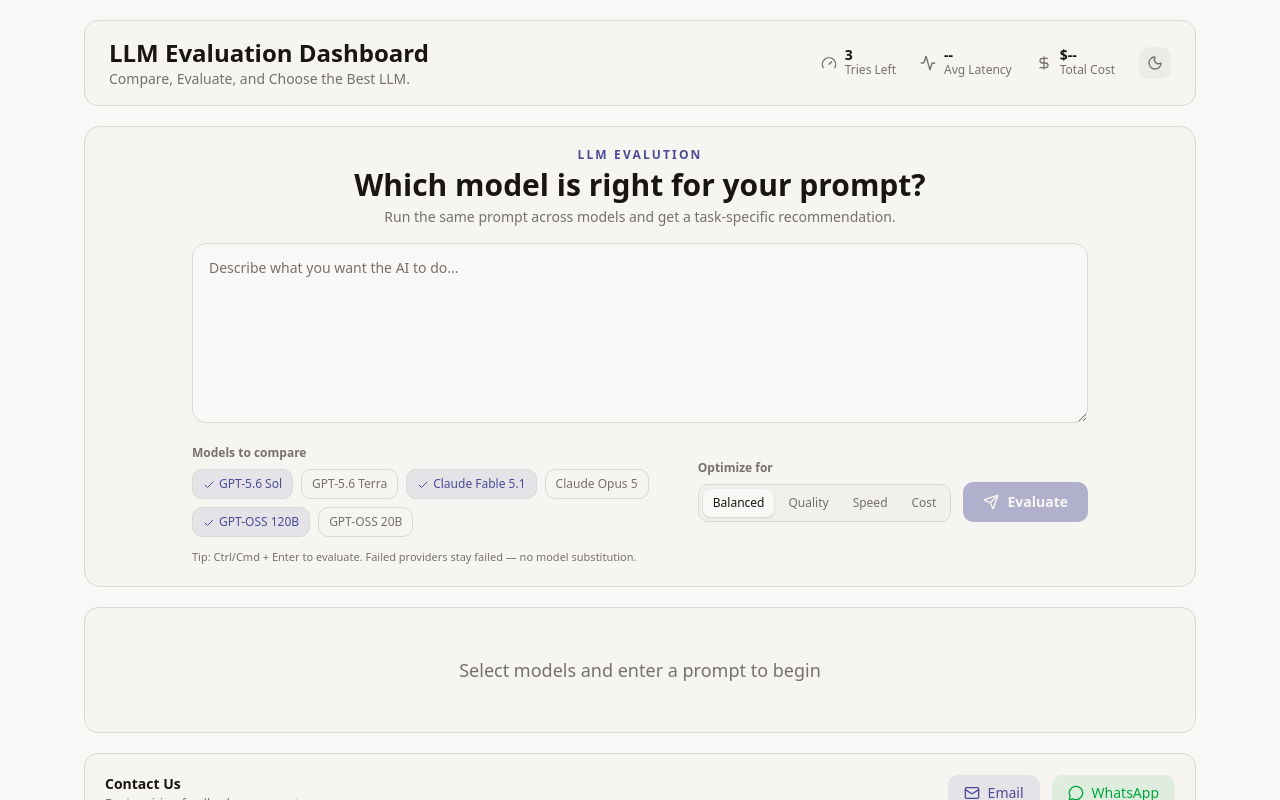
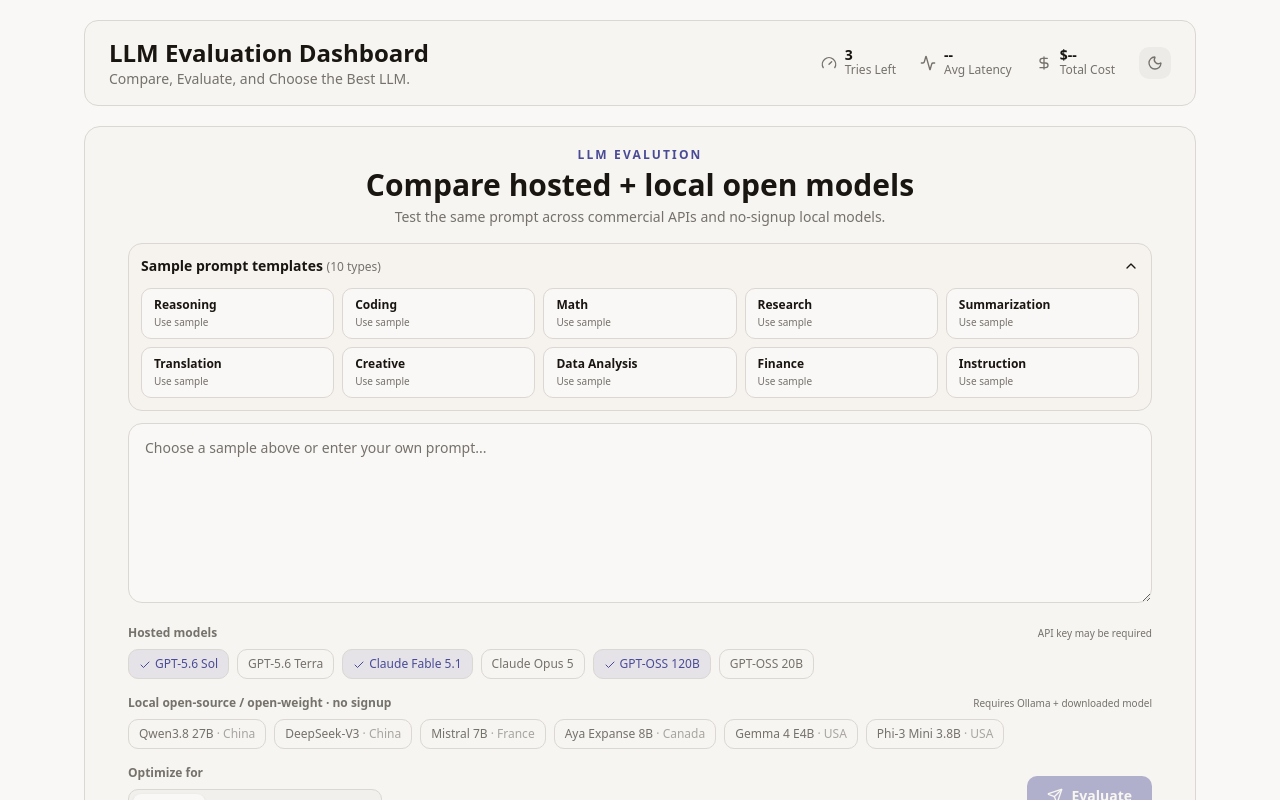
Before and after one commit to Aditya-Holkar/LLM-Evalution, a React (Vite) app: page / in a window 1280 px wide. Shown: the top 800 px of the page. Built offline with nearby package versions, Linux system fonts and the light colour scheme.

Commit message:
feat: add prompt templates and local model groups

```diff
--- a/src/components/PromptInput.jsx
+++ b/src/components/PromptInput.jsx
@@ -1,8 +1,8 @@
 import { useState } from 'react'
-import { Send, Loader2, Check } from 'lucide-react'
+import { Send, Loader2, Check, ChevronDown } from 'lucide-react'
 import { useApp } from '#/context/AppContext'
 import { useEvaluation } from '#/hooks/useEvaluation'
-import { MODELS } from '#/config/constants'
+import { MODELS, PROMPT_TEMPLATES } from '#/config/constants'
 
 const PRIORITIES = [
   { id: 'balanced', label: 'Balanced' },
@@ -14,46 +14,69 @@
 export default function PromptInput() {
   const [prompt, setPrompt] = useState('')
   const [priority, setPriority] = useState('balanced')
+  const [showTemplates, setShowTemplates] = useState(true)
   const { selectedModels, selectModel, isEvaluating } = useApp()
   const { evaluate } = useEvaluation()
+
+  const localModels = MODELS.filter((m) => m.provider === 'Ollama')
+  const hostedModels = MODELS.filter((m) => m.provider !== 'Ollama')
 
   const handleEvaluate = () => {
     if (!prompt.trim() || selectedModels.length === 0 || isEvaluating) return
     evaluate(prompt, priority)
   }
 
+  const applyTemplate = (template) => {
+    setPrompt(template.prompt)
+    setShowTemplates(false)
+  }
+
   return (
     <section className="bg-card rounded-2xl border border-border p-4 sm:p-5">
-      <div className="max-w-4xl mx-auto">
+      <div className="max-w-5xl mx-auto">
         <div className="text-center mb-4">
           <p className="text-xs uppercase tracking-[0.18em] text-primary font-bold">LLM Evalution</p>
-          <h1 className="text-2xl sm:text-3xl font-bold text-card-foreground mt-1">Which model is right for your prompt?</h1>
-          <p className="text-sm text-muted-foreground mt-1">Run the same prompt across models and get a task-specific recommendation.</p>
+          <h1 className="text-2xl sm:text-3xl font-bold text-card-foreground mt-1">Compare hosted + local open models</h1>
+          <p className="text-sm text-muted-foreground mt-1">Test the same prompt across commercial APIs and no-signup local models.</p>
+        </div>
+
+        <div className="mb-3 rounded-xl border border-border bg-muted/20 p-3">
+          <button type="button" onClick={() => setShowTemplates((v) => !v)} className="w-full flex items-center justify-between text-sm font-semibold text-foreground">
+            <span>Sample prompt templates <span className="text-xs font-normal text-muted-foreground">(10 types)</span></span>
+            <ChevronDown className={`w-4 h-4 transition-transform ${showTemplates ? 'rotate-180' : ''}`} />
+          </button>
+          {showTemplates && (
+            <div className="grid grid-cols-2 sm:grid-cols-5 gap-2 mt-3">
+              {PROMPT_TEMPLATES.map((template) => (
+                <button key={template.id} type="button" onClick={() => applyTemplate(template)} disabled={isEvaluating} className="text-left px-3 py-2 rounded-lg border border-border bg-background hover:bg-muted/60 transition-colors">
+                  <div className="text-xs font-semibold text-foreground">{template.label}</div>
+                  <div className="text-[10px] text-muted-foreground mt-0.5">Use sample</div>
+                </button>
+              ))}
+            </div>
+          )}
         </div>
 
         <textarea
           value={prompt}
           onChange={(e) => setPrompt(e.target.value)}
           onKeyDown={(e) => { if ((e.ctrlKey || e.metaKey) && e.key === 'Enter') handleEvaluate() }}
-          placeholder="Describe what you want the AI to do..."
+          placeholder="Choose a sample above or enter your own prompt..."
           className="w-full min-h-[150px] sm:min-h-[180px] px-4 py-3 rounded-xl border border-input bg-background text-foreground placeholder:text-muted-foreground focus:outline-none focus:ring-2 focus:ring-ring resize-y text-sm leading-6"
           disabled={isEvaluating}
         />
 
-        <div className="flex flex-col lg:flex-row lg:items-center justify-between gap-4 mt-4">
-          <div className="space-y-2">
-            <div className="text-xs font-semibold text-muted-foreground">Models to compare</div>
+        <div className="mt-4 space-y-4">
+          <div>
+            <div className="flex items-center justify-between mb-2">
+              <div className="text-xs font-semibold text-muted-foreground">Hosted models</div>
+              <div className="text-[10px] text-muted-foreground">API key may be required</div>
+            </div>
             <div className="flex flex-wrap gap-2">
-              {MODELS.slice(0, 6).map((model) => {
+              {hostedModels.map((model) => {
                 const selected = selectedModels.includes(model.id)
                 return (
-                  <button
-                    key={model.id}
-                    type="button"
-                    onClick={() => selectModel(model.id)}
-                    disabled={isEvaluating}
-                    className={`px-2.5 py-1.5 rounded-lg border text-xs font-medium transition-colors ${selected ? 'border-primary bg-primary/10 text-primary' : 'border-border text-muted-foreground hover:text-foreground hover:bg-muted/50'}`}
-                  >
+                  <button key={model.id} type="button" onClick={() => selectModel(model.id)} disabled={isEvaluating} title={model.description} className={`px-2.5 py-1.5 rounded-lg border text-xs font-medium transition-colors ${selected ? 'border-primary bg-primary/10 text-primary' : 'border-border text-muted-foreground hover:text-foreground hover:bg-muted/50'}`}>
                     {selected && <Check className="w-3 h-3 inline mr-1" />}{model.name}
                   </button>
                 )
@@ -61,7 +84,24 @@
             </div>
           </div>
 
-          <div className="flex flex-col sm:flex-row sm:items-end gap-3">
+          <div>
+            <div className="flex items-center justify-between mb-2">
+              <div className="text-xs font-semibold text-muted-foreground">Local open-source / open-weight · no signup</div>
+              <div className="text-[10px] text-muted-foreground">Requires Ollama + downloaded model</div>
+            </div>
+            <div className="flex flex-wrap gap-2">
+              {localModels.map((model) => {
+                const selected = selectedModels.includes(model.id)
+                return (
+                  <button key={model.id} type="button" onClick={() => selectModel(model.id)} disabled={isEvaluating} title={`${model.country} · ${model.description}`} className={`px-2.5 py-1.5 rounded-lg border text-xs font-medium transition-colors ${selected ? 'border-primary bg-primary/10 text-primary' : 'border-border text-muted-foreground hover:text-foreground hover:bg-muted/50'}`}>
+                    {selected && <Check className="w-3 h-3 inline mr-1" />}{model.name} <span className="opacity-60">· {model.country}</span>
+                  </button>
+                )
+              })}
+            </div>
+          </div>
+
+          <div className="flex flex-col lg:flex-row lg:items-center justify-between gap-4">
             <div>
               <div className="text-xs font-semibold text-muted-foreground mb-2">Optimize for</div>
               <div className="flex gap-1 p-1 rounded-lg bg-muted/50 border border-border">
@@ -72,16 +112,12 @@
                 ))}
               </div>
             </div>
-            <button
-              onClick={handleEvaluate}
-              disabled={!prompt.trim() || selectedModels.length === 0 || isEvaluating}
-              className="px-5 py-2.5 rounded-lg bg-primary text-primary-foreground font-semibold hover:opacity-90 disabled:opacity-40 disabled:cursor-not-allowed transition-opacity flex items-center justify-center gap-2 text-sm"
-            >
+            <button onClick={handleEvaluate} disabled={!prompt.trim() || selectedModels.length === 0 || isEvaluating} className="px-5 py-2.5 rounded-lg bg-primary text-primary-foreground font-semibold hover:opacity-90 disabled:opacity-40 disabled:cursor-not-allowed transition-opacity flex items-center justify-center gap-2 text-sm">
               {isEvaluating ? <><Loader2 className="w-4 h-4 animate-spin" /> Evaluating...</> : <><Send className="w-4 h-4" /> Evaluate</>}
             </button>
           </div>
         </div>
-        <p className="text-[11px] text-muted-foreground mt-3">Tip: Ctrl/Cmd + Enter to evaluate. Failed providers stay failed — no model substitution.</p>
+        <p className="text-[11px] text-muted-foreground mt-3">Tip: Ctrl/Cmd + Enter to evaluate. Local Ollama calls stay on your machine.</p>
       </div>
     </section>
   )
```
